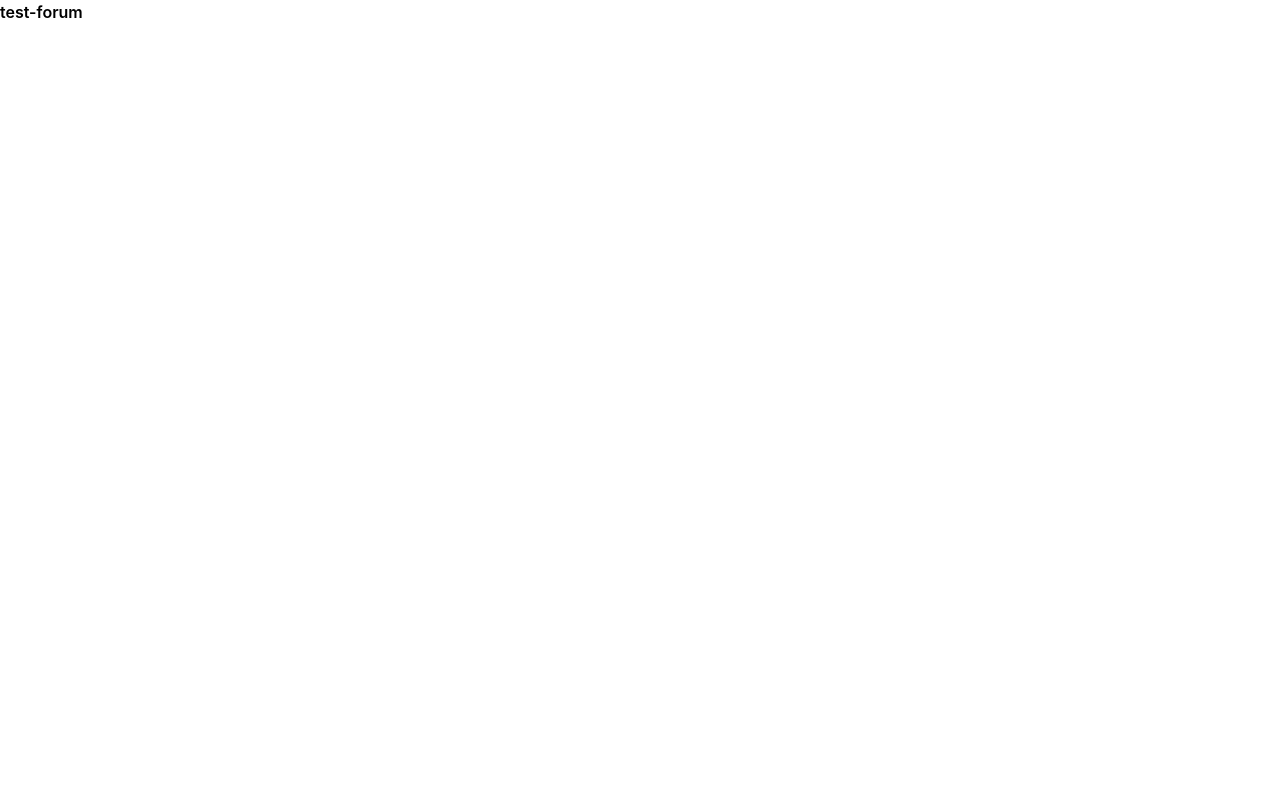
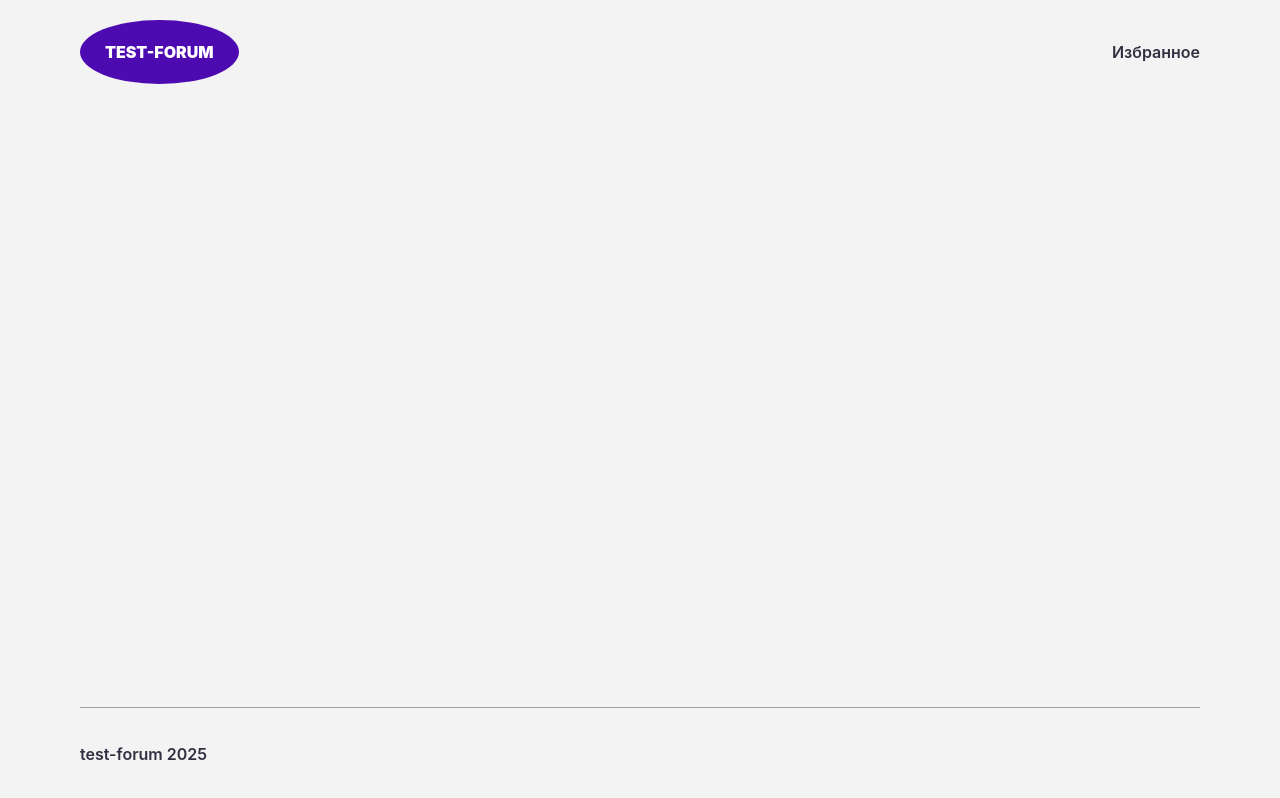
Before and after one commit to MashSHliapa/test-forum, a React (Vite) app: page / in a window 1280 px wide. Built offline with nearby package versions, Linux system fonts and the light colour scheme.

Commit message:
feat(components): create Header, Footer

```diff
--- a/src/App.tsx
+++ b/src/App.tsx
@@ -1,9 +1,10 @@
-import { Layout } from './components/Layout/Layout';
+import { RouterProvider } from 'react-router-dom';
+import { router } from './router';
 
 export function App() {
   return (
     <>
-      <Layout />
+      <RouterProvider router={router} />
     </>
   );
 }
--- /dev/null
+++ b/src/components/Footer/Footer.scss
@@ -0,0 +1,23 @@
+@use '../Layout/Layout.scss' as layout;
+@use '../../styles/global.scss' as *;
+
+.footer {
+  &__body {
+    display: flex;
+    justify-content: space-between;
+    align-items: center;
+    padding: 34px 0;
+
+    @include layout.breakpoint(sm) {
+      flex-direction: column;
+      gap: 20px;
+      padding: 30px 0;
+    }
+  }
+
+  &__separator {
+    width: 100%;
+    height: 1px;
+    background-color: $color-separator;
+  }
+}
--- /dev/null
+++ b/src/components/Footer/Footer.tsx
@@ -0,0 +1,14 @@
+import './Footer.scss';
+
+export function Footer() {
+  return (
+    <footer className="footer">
+      <div className="footer__container _container">
+        <div className="footer__separator"></div>
+        <div className="footer__body">
+          <p className="footer__copyright">test-forum {new Date().getFullYear()}</p>
+        </div>
+      </div>
+    </footer>
+  );
+}
--- /dev/null
+++ b/src/components/Header/Header.scss
@@ -0,0 +1,51 @@
+@use '../Layout/Layout.scss' as layout;
+@use '../../styles/global.scss' as *;
+
+.header {
+  &__body {
+    display: flex;
+    justify-content: space-between;
+    align-items: center;
+    padding: 20px 0;
+
+    @include layout.breakpoint(sm) {
+      padding: 18px 0;
+    }
+  }
+
+  &__logo {
+    text-transform: uppercase;
+    border-radius: 50%;
+    background-color: $color-purple;
+    color: $color-white;
+    font-weight: 900;
+    padding: 20px 25px;
+
+    @include layout.breakpoint(sm) {
+      font-size: $font-size-small;
+      padding: 15px 22px;
+    }
+  }
+
+  &__navbar {
+    display: flex;
+    justify-content: center;
+    align-items: center;
+
+    @include layout.breakpoint(sm) {
+      display: none;
+    }
+  }
+
+  &__navbar > :not(:last-child) {
+    margin-right: 20px;
+  }
+
+  &__burger {
+    display: none;
+
+    @include layout.breakpoint(sm) {
+      display: block;
+    }
+  }
+}
--- /dev/null
+++ b/src/components/Header/Header.tsx
@@ -0,0 +1,23 @@
+import { NavLink } from 'react-router-dom';
+import burger from '../../assets/icons/burger.svg';
+import './Header.scss';
+
+export function Header() {
+  return (
+    <header className="header">
+      <div className="header__container _container">
+        <div className="header__body">
+          <div className="header__logo">test-forum</div>
+          <nav className="header__navbar">
+            <NavLink to="/" className="header__item link">
+              Избранное
+            </NavLink>
+          </nav>
+          <div className="header__burger">
+            <img src={burger} alt="burger" />
+          </div>
+        </div>
+      </div>
+    </header>
+  );
+}
--- a/src/components/Layout/Layout.scss
+++ b/src/components/Layout/Layout.scss
@@ -1,3 +1,5 @@
+@use '../../styles/global.scss' as *;
+
 *,
 *::before,
 *::after {
@@ -51,8 +53,10 @@ body {
   height: 100%;
   line-height: 1.5;
   font-family: 'Inter', sans-serif;
-  font-weight: 600;
-  font-size: 16px;
+  font-weight: $font-weight-medium;
+  font-size: $font-size-default;
+  background-color: $background-default;
+  color: $color-text;
 }
 
 @mixin breakpoint($size) {
@@ -75,8 +79,42 @@ body {
   }
 }
 
+.layout {
+  display: flex;
+  flex-direction: column;
+  min-height: 100vh;
+
+  &__content {
+    flex: 1;
+  }
+}
+
 ._container {
   max-width: 1150px;
   margin: 0 auto;
   padding: 0 15px;
 }
+
+.link {
+  position: relative;
+}
+
+.link::after {
+  content: '';
+  position: absolute;
+  left: 0;
+  bottom: -5px;
+  width: 100%;
+  height: 2px;
+  background-color: $color-text;
+  transform: scaleX(0);
+  transition: transform 0.3s ease;
+}
+
+.link:hover::after {
+  transform: scaleX(1);
+
+  @include breakpoint(md) {
+    transform: scaleX(0);
+  }
+}
--- a/src/components/Layout/Layout.tsx
+++ b/src/components/Layout/Layout.tsx
@@ -1,5 +1,16 @@
+import { Outlet } from 'react-router-dom';
+import { Header } from '../Header/Header';
+import { Footer } from '../Footer/Footer';
 import './Layout.scss';
 
 export function Layout() {
-  return <div className="layout">test-forum</div>;
+  return (
+    <div className="layout">
+      <Header />
+      <main className="layout__content">
+        <Outlet />
+      </main>
+      <Footer />
+    </div>
+  );
 }
--- /dev/null
+++ b/src/router.tsx
@@ -0,0 +1,14 @@
+import { createBrowserRouter } from 'react-router-dom';
+import { Layout } from './components/Layout/Layout';
+
+export const router = createBrowserRouter([
+  {
+    element: <Layout />,
+    children: [
+      {
+        path: '/',
+        // element: < />,
+      },
+    ],
+  },
+]);
--- /dev/null
+++ b/src/styles/global.scss
@@ -0,0 +1,14 @@
+$background-default: #f3f3f3;
+$color-white: #ffffff;
+$color-text: #313040;
+$color-purple: #4d0ab1;
+$color-text-transparent: #31304080;
+$color-separator: #51505e80;
+$font-weight-regular: 400;
+$font-weight-medium: 600;
+$font-weight-large: 700;
+$font-size-small: 14px;
+$font-size-default: 16px;
+$font-size-medium: 18px;
+$font-size-large: 50px;
+$font-size-large-medium: 32px;
```
Also changed, not shown: src/assets/icons/burger.svg (added).
